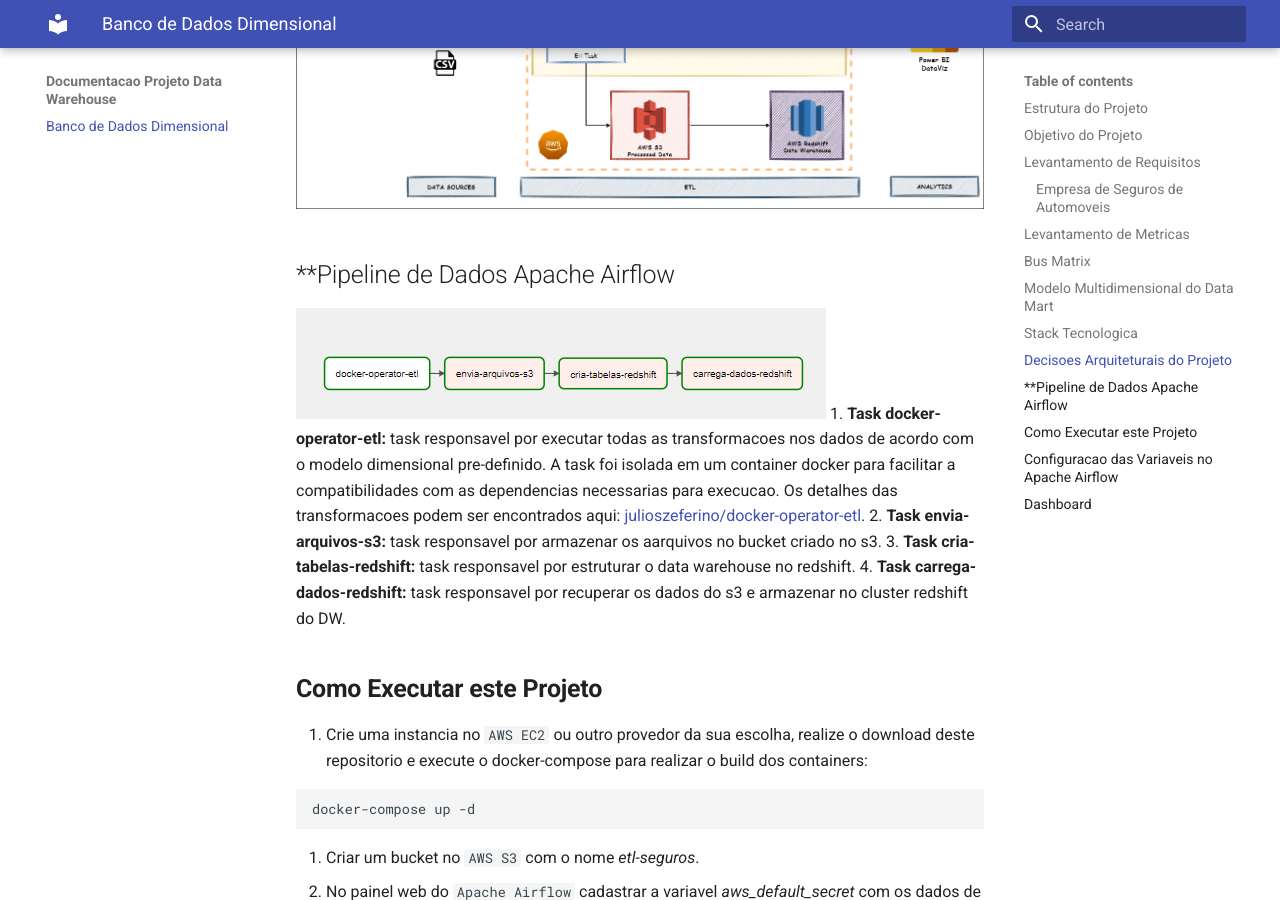
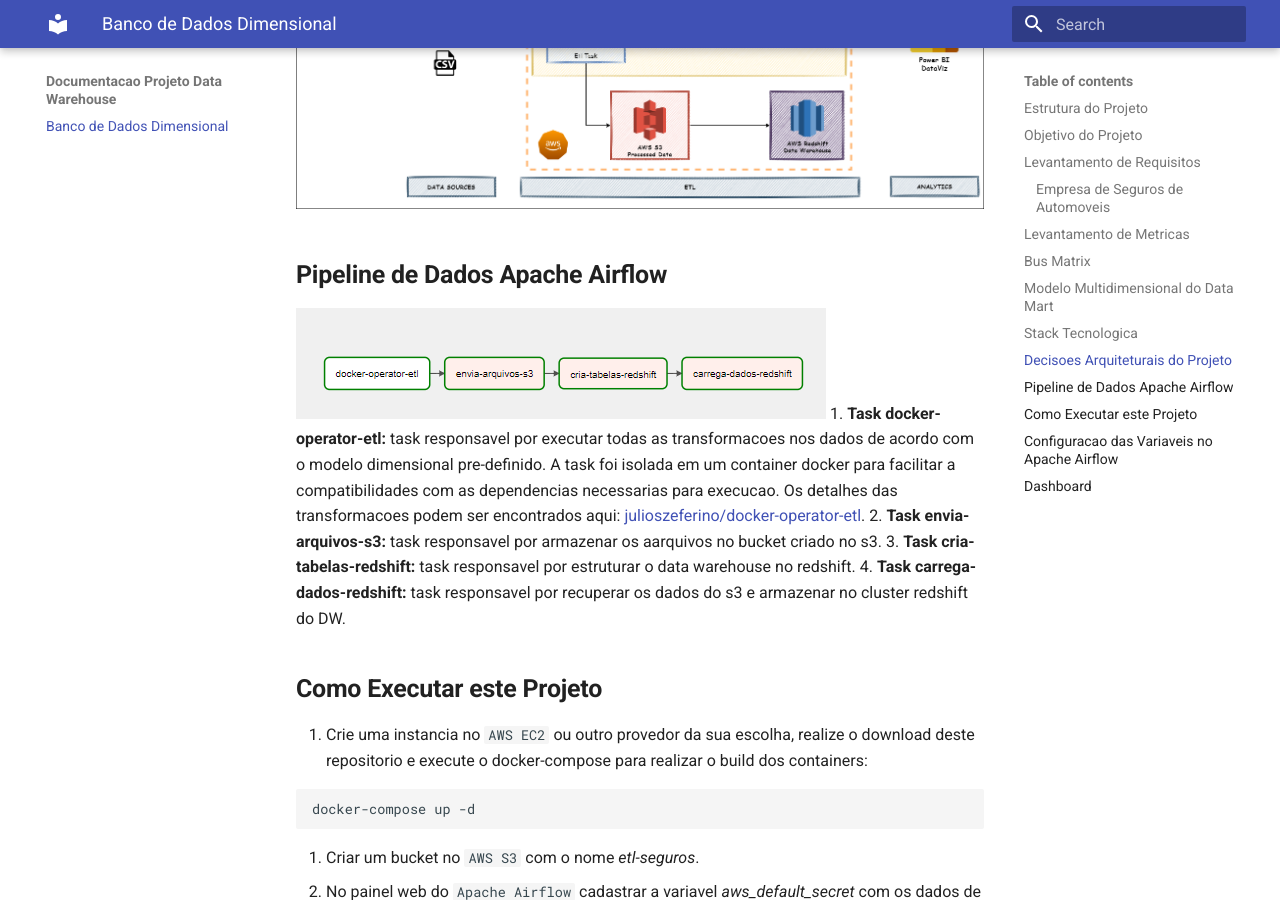
Before and after one commit to julioszeferino/banco_dados_dimensional, an MkDocs documentation site: the page built from docs/index.md, in a window 1280 px wide and 900 px high, scrolled down 3717 px. Built offline with MkDocs 1.6.1 and Material for MkDocs 9.7.7, drawn with Linux system fonts in a browser that asks for light colours.

Commit message:
Documentacao #10

```diff
--- a/docs/index.md
+++ b/docs/index.md
@@ -82,7 +82,7 @@
 
 ![redshift_config](media/arquitetura.png)
 
-## **Pipeline de Dados Apache Airflow
+## **Pipeline de Dados Apache Airflow**
 ![pipeline_dados](media/pipeline.png)
 1. **Task docker-operator-etl:** task responsavel por executar todas as transformacoes nos dados de acordo com o modelo dimensional pre-definido. A task foi isolada em um container docker para facilitar a compatibilidades com as dependencias necessarias para execucao. Os detalhes das transformacoes podem ser encontrados aqui: [julioszeferino/docker-operator-etl](https://hub.docker.com/r/julioszeferino/docker-operator-etl).
 2. **Task envia-arquivos-s3:** task responsavel por armazenar os aarquivos no bucket criado no s3.
```
